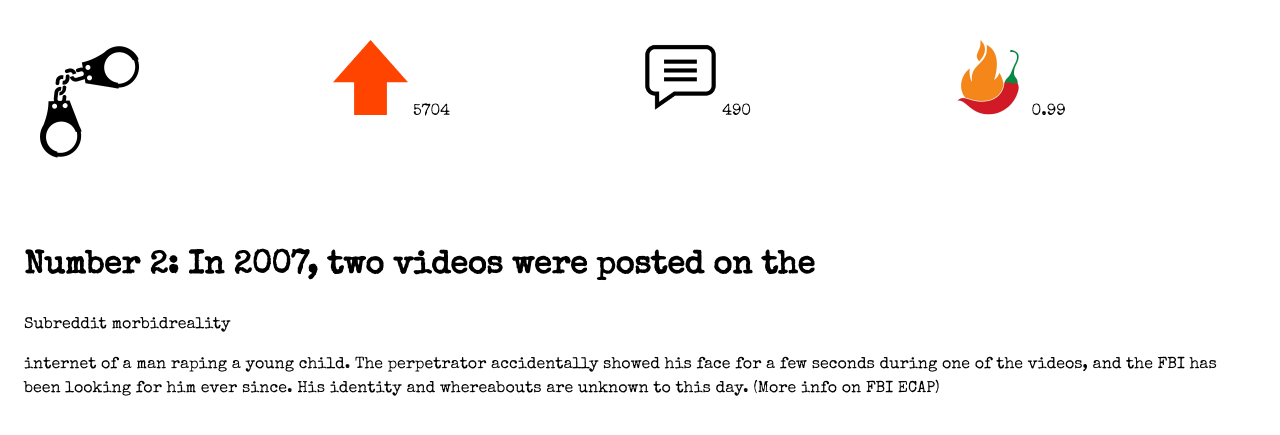
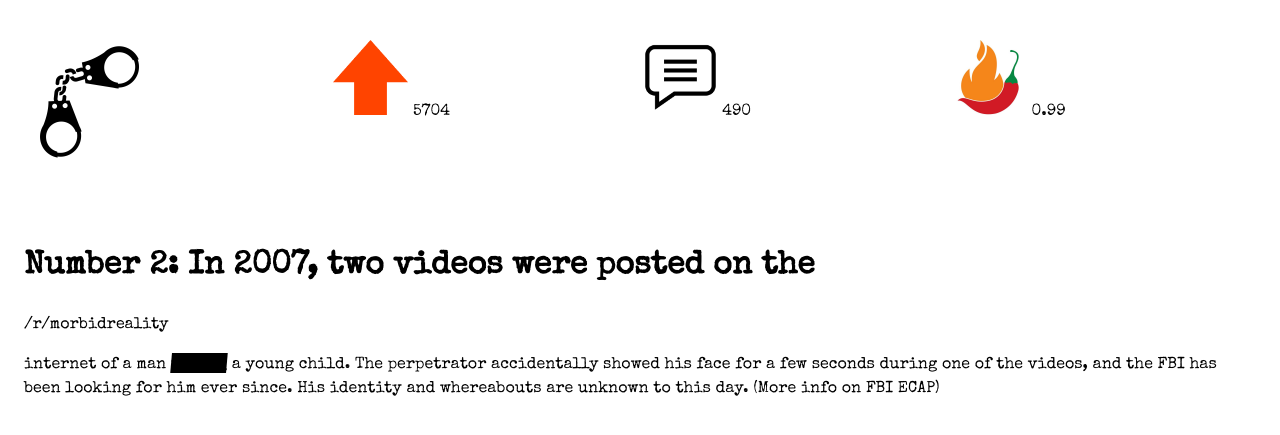
Before and after one commit to thisweekinredacted/thisweekinredacted.github.io, a Jekyll site: the page pages/top2.html, which Jekyll copies as it is, in a window 1280 px wide. Shown: the top 435 px of the page. Built offline with Jekyll 4.4.1, drawn with Linux system fonts in a browser that asks for light colours.

Commit message:
Update weekly pages

```diff
--- a/pages/top1.html
+++ b/pages/top1.html
@@ -15,7 +15,7 @@
         </div>
         <div>
             <h1>Number 1: Made my own Peru Alien mummy.</h1>
-            <p>Subreddit aliens</p>
+            <p>/r/aliens</p>
             <p> Began working on it in 2018 (after the news about the mummies came out) and finished three days ago. What do you think? Should I send it to the Mexican government so they can add it to their collection?</p>
         </div>
     </body>
--- a/pages/top2.html
+++ b/pages/top2.html
@@ -15,8 +15,8 @@
         </div>
         <div>
             <h1>Number 2: In 2007, two videos were posted on the </h1>
-            <p>Subreddit morbidreality</p>
-            <p>internet of a man raping a young child. The perpetrator accidentally showed his face for a few seconds during one of the videos, and the FBI has been looking for him ever since. His identity and whereabouts are unknown to this day. (More info on FBI ECAP)</p>
+            <p>/r/morbidreality</p>
+            <p>internet of a man <span onclick="" class="redacted">raping</span> a young child. The perpetrator accidentally showed his face for a few seconds during one of the videos, and the FBI has been looking for him ever since. His identity and whereabouts are unknown to this day. (More info on FBI ECAP)</p>
         </div>
     </body>
     </html>
--- a/pages/top3.html
+++ b/pages/top3.html
@@ -15,7 +15,7 @@
         </div>
         <div>
             <h1>Number 3: The MH370 Videos Are </h1>
-            <p>Subreddit conspiracy</p>
+            <p>/r/conspiracy</p>
             <p>RealHello r/conspiracy! This is Ashton from Twitter and I have been writing about the MH370 videos for the past month. They are real leaked military videos.
 I don't want you to believe me I want to convince you with the facts. This isn't all of the facts, just some of the most compelling;
 The Videos- Oldest Archive is a satellite stereoscopic video from Regicideanon with an Archive upload date of May 19, 2014. The description reads "Received March 12, 2014 Source: Protected"
--- a/pages/top4.html
+++ b/pages/top4.html
@@ -15,7 +15,7 @@
         </div>
         <div>
             <h1>Number 4: My one and only Ghost Photo taken in </h1>
-            <p>Subreddit ghosts</p>
+            <p>/r/ghosts</p>
             <p>the Fall of 2014On a Monday morning in the Fall of 2014 I was visiting Virginia City, NV. I stopped in to the
 Old Washoe Club with a buddy. While he was in the back museum I casually took a couple pictures in the mirror located in the middle of the building. Several people have reported seeing an apparition of a woman on the staircase. Out of four pictures this is the only one I got with what looks like a woman standing over my shoulder. Note I’m 6’4” tall and was only about a foot away from the back wall and no one was in the small room with me. Decide for yourself.</p>
         </div>
--- a/pages/top5.html
+++ b/pages/top5.html
@@ -15,7 +15,7 @@
         </div>
         <div>
             <h1>Number 5: Think we saw </h1>
-            <p>Subreddit cryptids</p>
+            <p>/r/cryptids</p>
             <p>something.My friend and I go on regular walks at night and our topic of choice is usually paranormal shit. The other night I left him to go gym and he decided to walk back alone and he went the long spooky way and took some pictures as he was walking. We always take pictures of the stars and for our Instagram stories of randoms shit. I think it could just be a person but the silhouette and outline of this shape is really strange. At first we thought it was an animal but after he increased the exposure we could see something. I know it’s 100 percent unedited other than the exposure increase because I saw the original photograph on his phone and the time he took the picture on his iPhone. Any ideas of what it may be and any expert able to give us some tips? Today we went near the area again at night and heard noises as if we were being followed but we were to spooked to go into to the depths of the darkness.</p>
         </div>
     </body>
```
